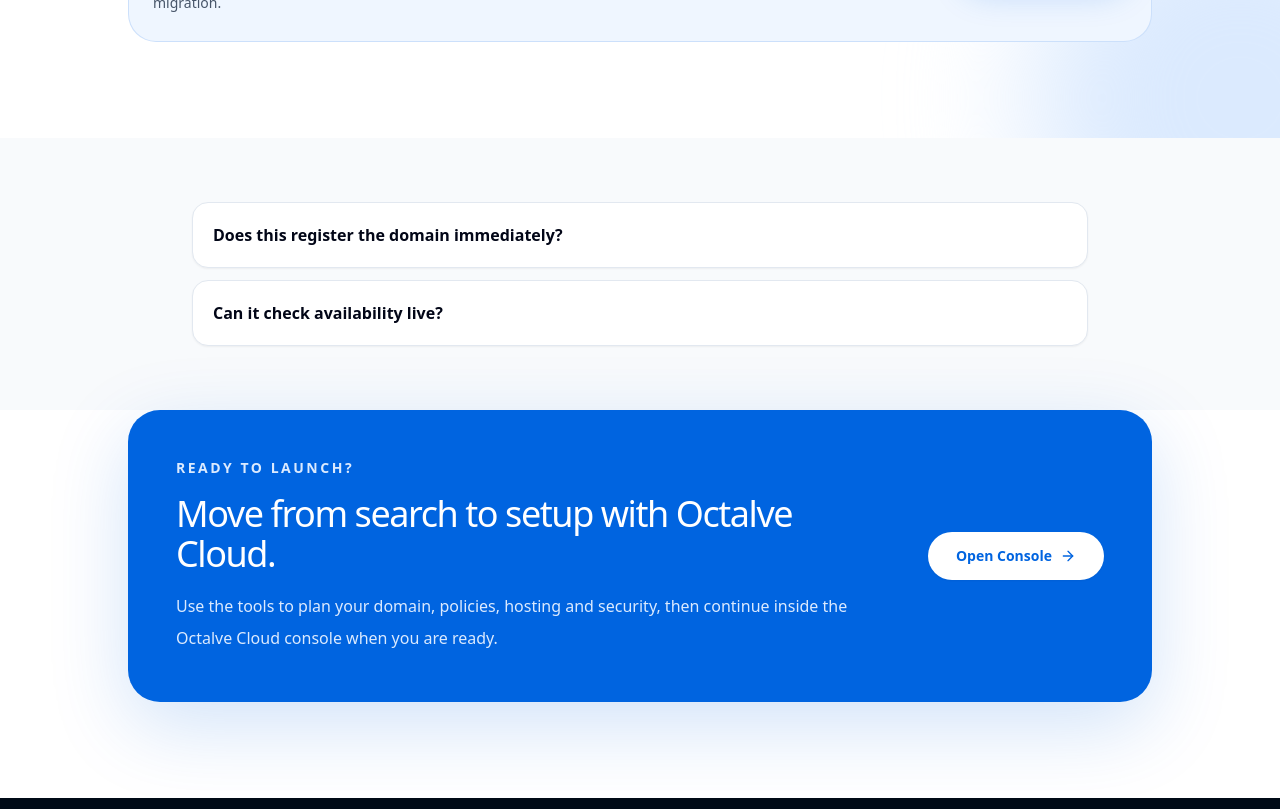
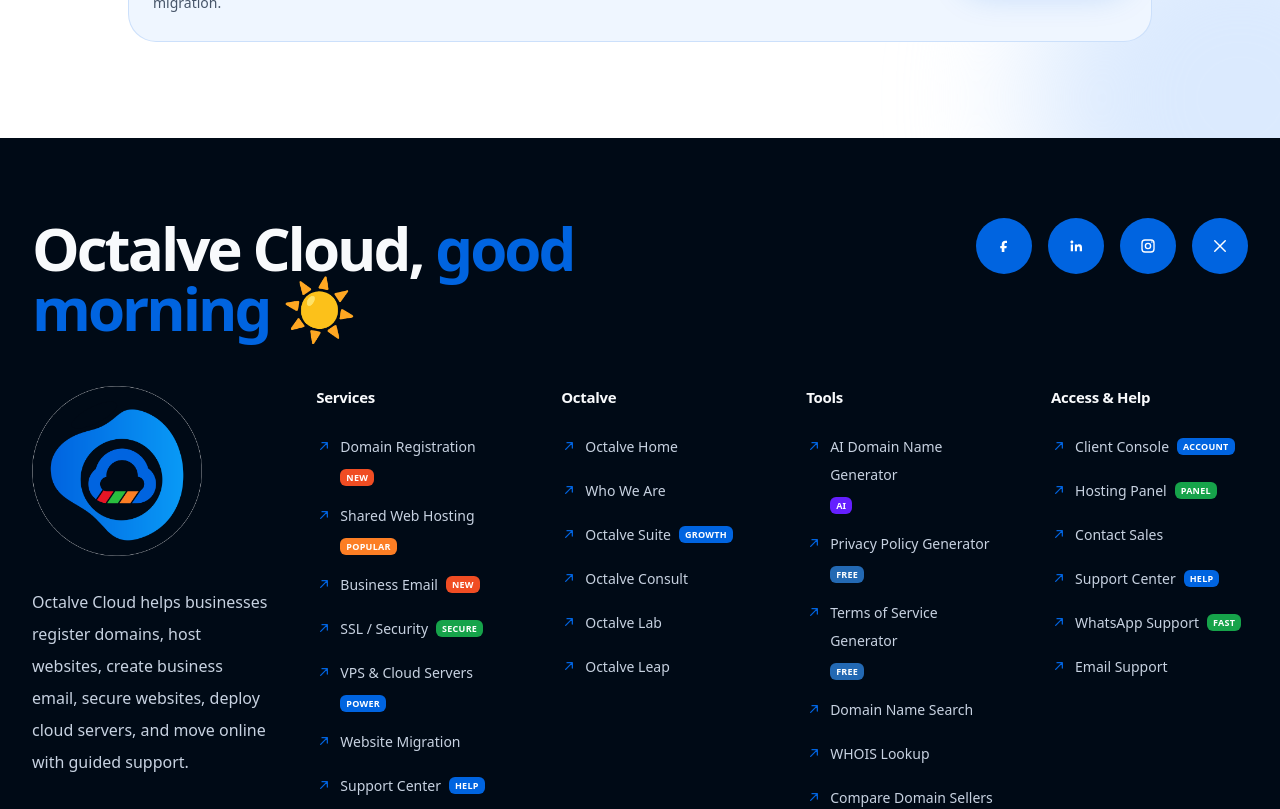
Before and after one commit to octalve-core/octalve-cloud, a Next.js app: page /tools/domain-name-search in a window 1280 px wide. Shown: the part 1040-1849 px from the top of the page. Built offline with nearby package versions, Linux system fonts and the light colour scheme.

Commit message:
domain name search ui uplift v22

```diff
--- a/src/features/cloud/tools/domain-name-search/page.tsx
+++ b/src/features/cloud/tools/domain-name-search/page.tsx
@@ -1,16 +1,16 @@
 import { CloudShell } from "@/features/cloud/components/CloudShell";
-import { ToolCTA } from "@/features/cloud/tools/components/ToolCTA";
+// import { ToolCTA } from "@/features/cloud/tools/components/ToolCTA";
 // import { Hero } from "./components/Hero";
 import { ToolPanel } from "./components/ToolPanel";
-import { FAQ } from "./components/FAQ";
+// import { FAQ } from "./components/FAQ";
 
 export function DomainNameSearchPage() {
   return (
     <CloudShell>
       {/* <Hero /> */}
       <ToolPanel />
-      <FAQ />
-      <ToolCTA />
+      {/* <FAQ /> */}
+      {/* <ToolCTA /> */}
     </CloudShell>
   );
 }
```
